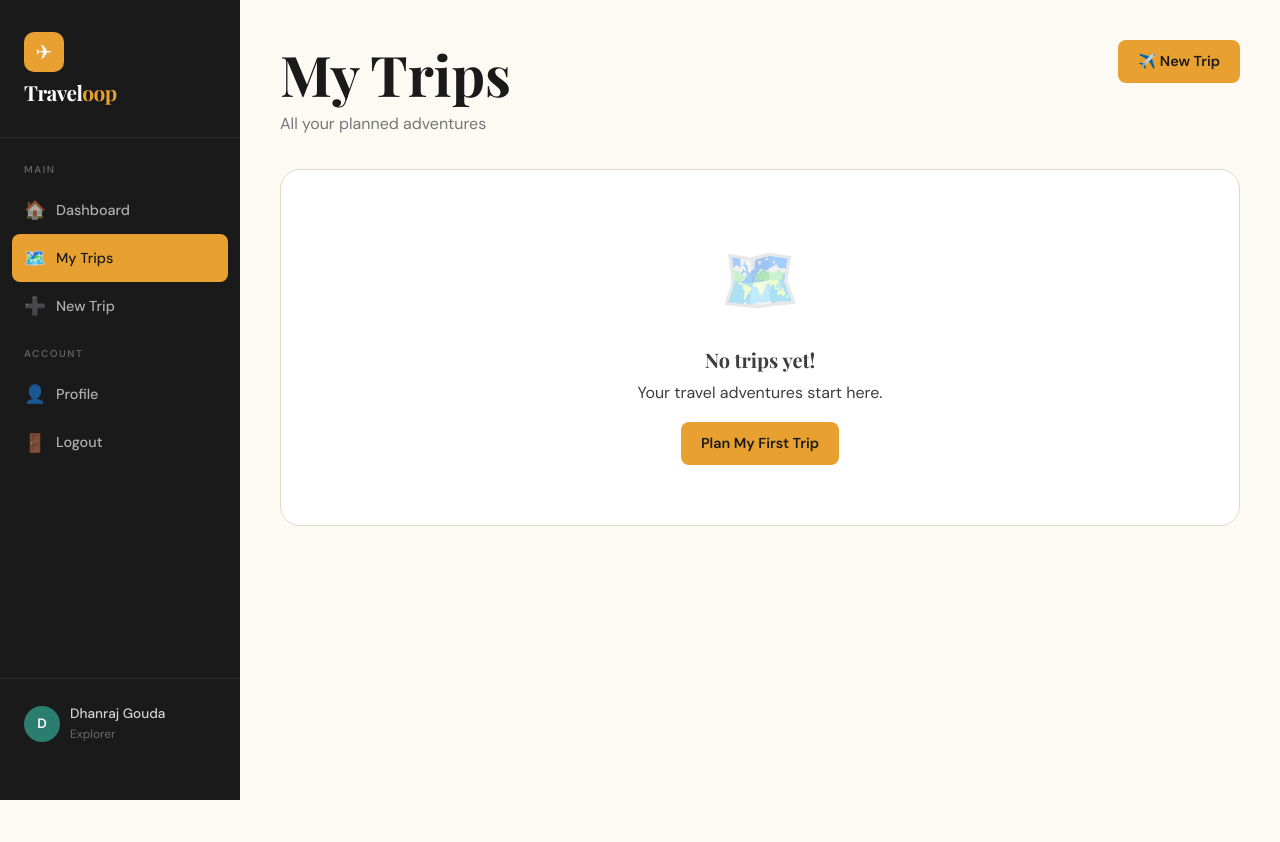
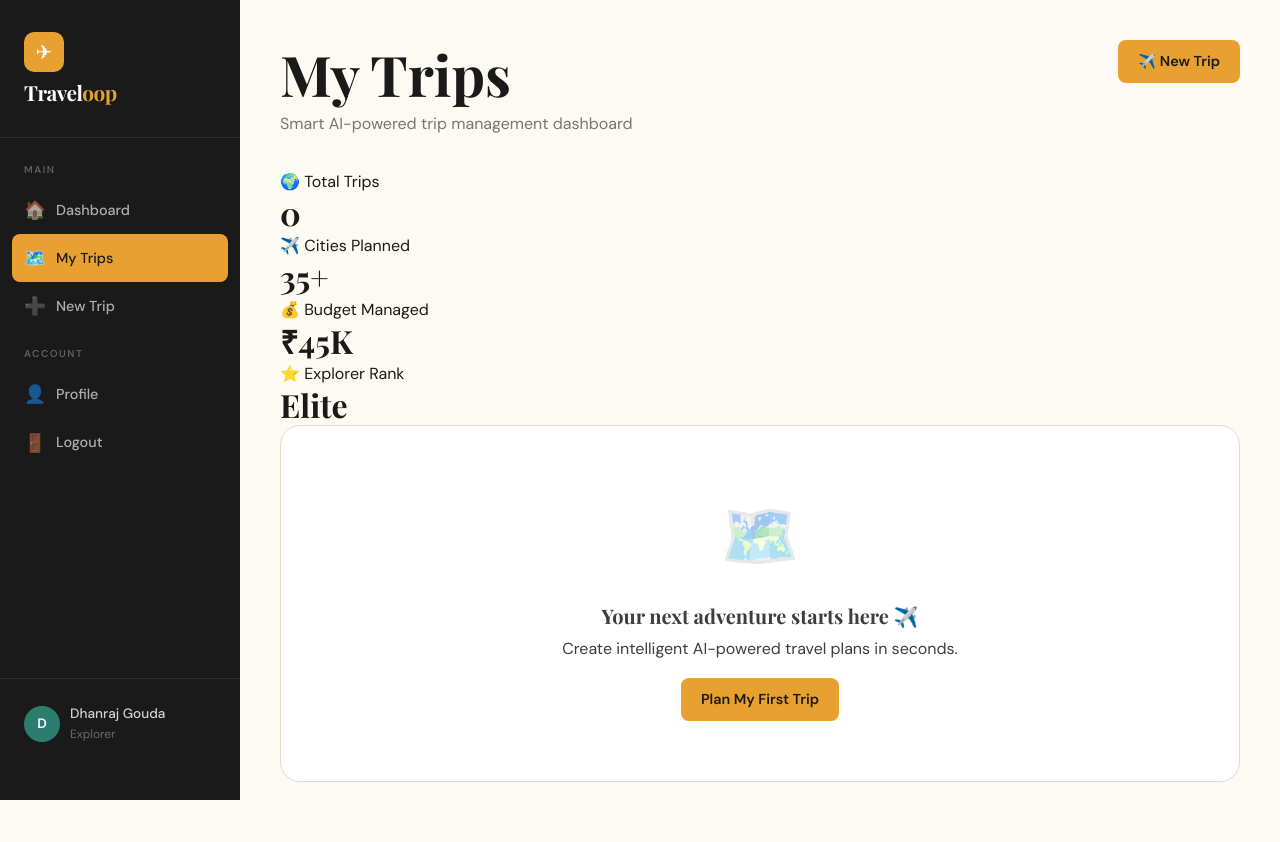
Before and after one commit to dhanraj10-hub/Traveloop---Odoo, a Flask app: page /trips in a window 1280 px wide. Before the commit the page ends 800 px from the top, so only its background shows below. Run offline with Flask 3, Linux system fonts and the light colour scheme; a user stored in the database is signed in; some web fonts are replaced.

Commit message:
Add AI-driven UI and tweak templates
Introduce AI-focused copy and UI elements across auth and trip templates to surface new Traveloop AI features and improve UX. Changes include:

- login.html: update subtitle and add an AI suggestion box.
- signup.html: replace benefits list with AI-centric items, add signup progress, a travel quote, and an AI-powered footer.
- my_trips.html: add a compact AI dashboard (cards), trip mood line, AI footer text, improved empty-state copy, and fix deleteTrip() call to pass numeric trip id (bugfix for JS interaction).
- profile.html: show travel rank and add an AI-powered footer.

These updates are primarily presentational and copy-focused, with one small functional fix to the trip deletion onclick argument for correct JS behavior.

```diff
--- a/templates/my_trips.html
+++ b/templates/my_trips.html
@@ -6,13 +6,38 @@
   <div class="page-title">
     <div>
       <h1>My Trips</h1>
-      <p style="color:var(--ink-lt);margin-top:4px;">All your planned adventures</p>
+      <p style="color:var(--ink-lt);margin-top:4px;">
+      Smart AI-powered trip management dashboard
+      </p>
     </div>
     <a href="{{ url_for('create_trip') }}" class="btn btn-primary">✈️ New Trip</a>
   </div>
 </div>
 
 <div class="page-body">
+  <div class="trip-dashboard">
+
+  <div class="dashboard-card">
+    🌍 Total Trips
+    <h2>{{ trips|length }}</h2>
+  </div>
+
+  <div class="dashboard-card">
+    ✈️ Cities Planned
+    <h2>35+</h2>
+  </div>
+
+  <div class="dashboard-card">
+    💰 Budget Managed
+    <h2>₹45K</h2>
+  </div>
+
+  <div class="dashboard-card">
+    ⭐ Explorer Rank
+    <h2>Elite</h2>
+  </div>
+
+</div>
 
   {% if trips %}
   <!-- Trip Table / Cards -->
@@ -33,6 +58,9 @@
         <tr style="border-bottom:1px solid var(--border);transition:background .15s;" onmouseover="this.style.background='var(--cream)'" onmouseout="this.style.background=''">
           <td style="padding:16px 20px;">
             <div style="font-weight:700;font-size:.95rem;">{{ trip.name }}</div>
+            <div class="trip-mood" style="font-size:.75rem;color:var(--ink-lt);margin-top:4px;">
+            🌄 Adventure • Relax • Luxury
+            </div>
             {% if trip.description %}
             <div style="font-size:.8rem;color:var(--ink-lt);margin-top:2px;">{{ trip.description[:50] }}{% if trip.description|length > 50 %}...{% endif %}</div>
             {% endif %}
@@ -62,7 +90,7 @@
               <a href="{{ url_for('checklist', trip_id=trip.id) }}" class="btn btn-ghost btn-sm">✅</a>
               <a href="{{ url_for('trip_notes', trip_id=trip.id) }}" class="btn btn-ghost btn-sm">📝</a>
               <button class="btn btn-ghost btn-sm" style="color:var(--coral);"
-                onclick="deleteTrip('{{ trip.id }}')">🗑</button>
+                onclick="deleteTrip({{ trip.id }})">🗑</button>
             </div>
           </td>
         </tr>
@@ -70,13 +98,18 @@
       </tbody>
     </table>
   </div>
+  <div class="ai-powered" style="margin-top:18px;text-align:center;color:var(--ink-lt);font-size:.85rem;"></div>
+  ✨ Powered by Traveloop AI Analytics
+  </div>
 
   {% else %}
   <div class="card fade-up">
     <div class="empty-state">
       <div class="empty-icon">🗺️</div>
-      <h3>No trips yet!</h3>
-      <p>Your travel adventures start here.</p>
+      <h3>Your next adventure starts here ✈️</h3>
+      <p>
+      Create intelligent AI-powered travel plans in seconds.
+      </p>
       <a href="{{ url_for('create_trip') }}" class="btn btn-primary" style="margin-top:16px;">Plan My First Trip</a>
     </div>
   </div>
```
Also changed, not shown: templates/login.html (+6 -1 lines), templates/signup.html (+31 -13 lines).
